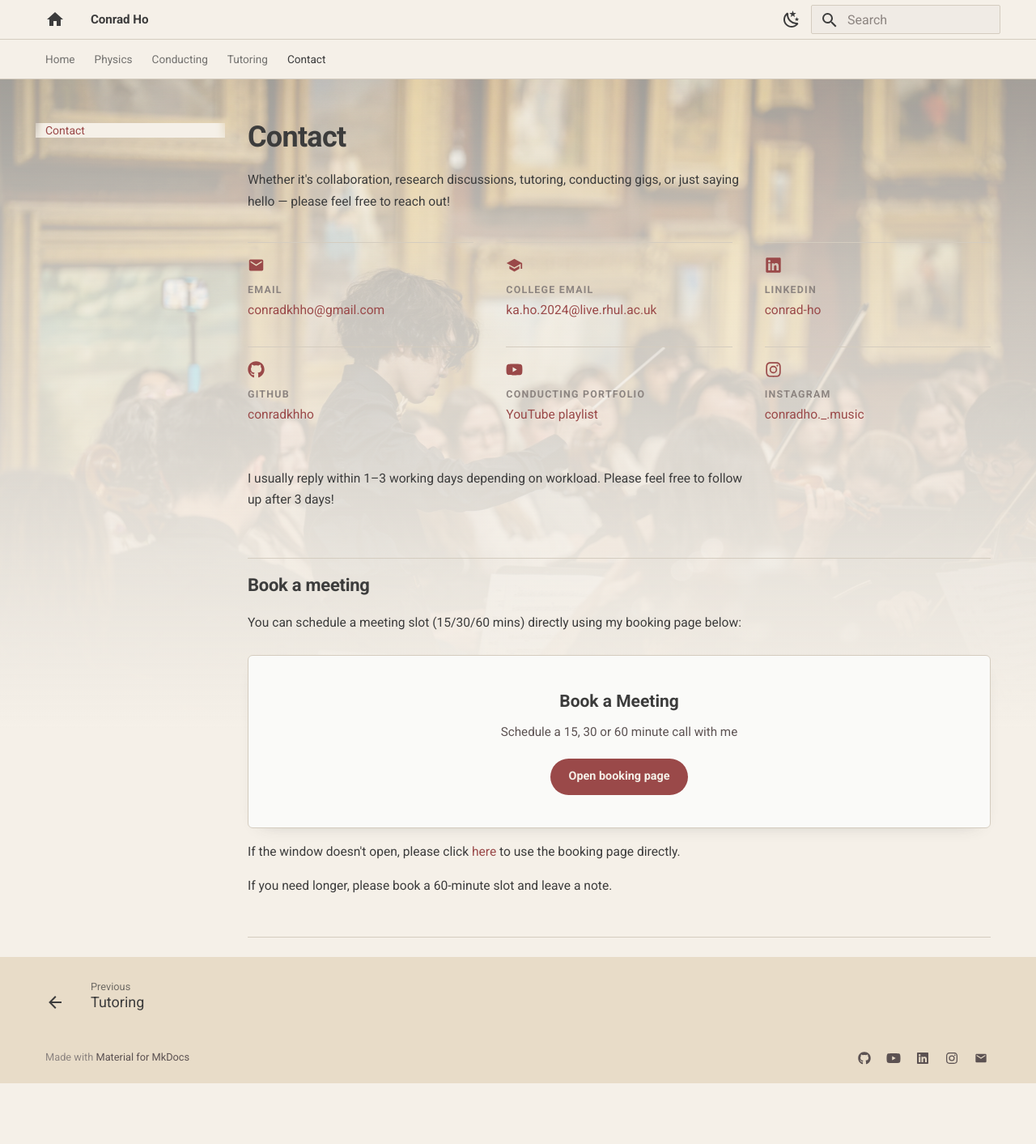
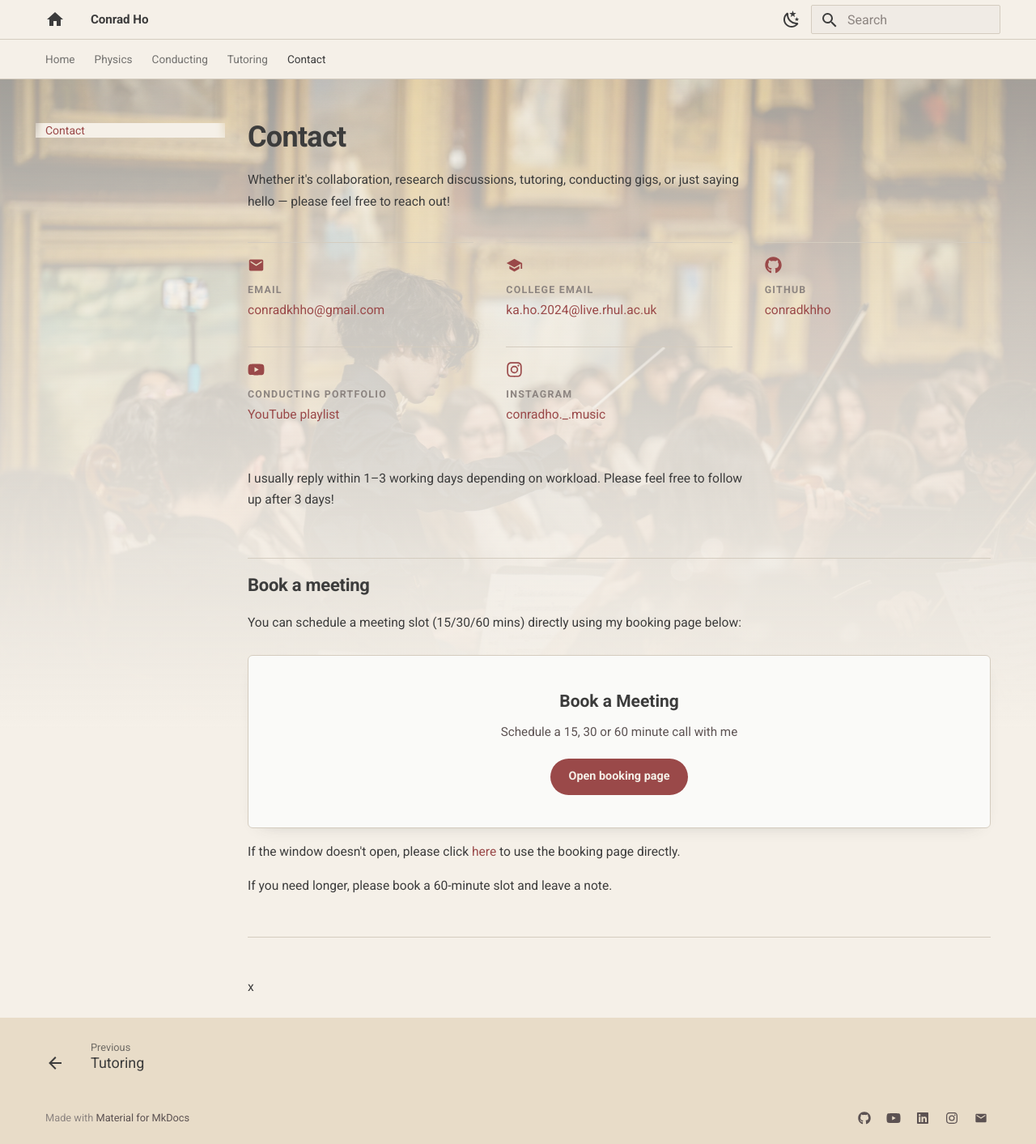
Before and after one commit to conradkhho/conradkhho.github.io, an MkDocs documentation site: the page built from docs/contact.md, in a window 1280 px wide. Shown: the whole page at 81% size. Built offline with MkDocs 1.6.1 and Material for MkDocs 9.7.7, drawn with Linux system fonts in a browser that asks for light colours; before the commit the page ends 1338 px from its top, so only the background shows below that.

Commit message:
updating site

```diff
--- a/docs/contact.md
+++ b/docs/contact.md
@@ -21,12 +21,6 @@ Whether it's collaboration, research discussions, tutoring, conducting gigs, or
 :material-school:{ .lg }
 ### College email
 [ka.ho.2024@live.rhul.ac.uk](mailto:ka.ho.2024@live.rhul.ac.uk)
-</div>
-
-<div markdown>
-:fontawesome-brands-linkedin:{ .lg }
-### LinkedIn
-[conrad-ho](https://www.linkedin.com/in/conrad-h-11574530a/)
 </div>
 
 <div markdown>
@@ -60,3 +54,4 @@ You can schedule a meeting slot (15/30/60 mins) directly using my booking page b
 If you need longer, please book a 60-minute slot and leave a note.
 
 ---
+x
```
Also changed, not shown: site/contact/index.html, site/search/search_index.json.
